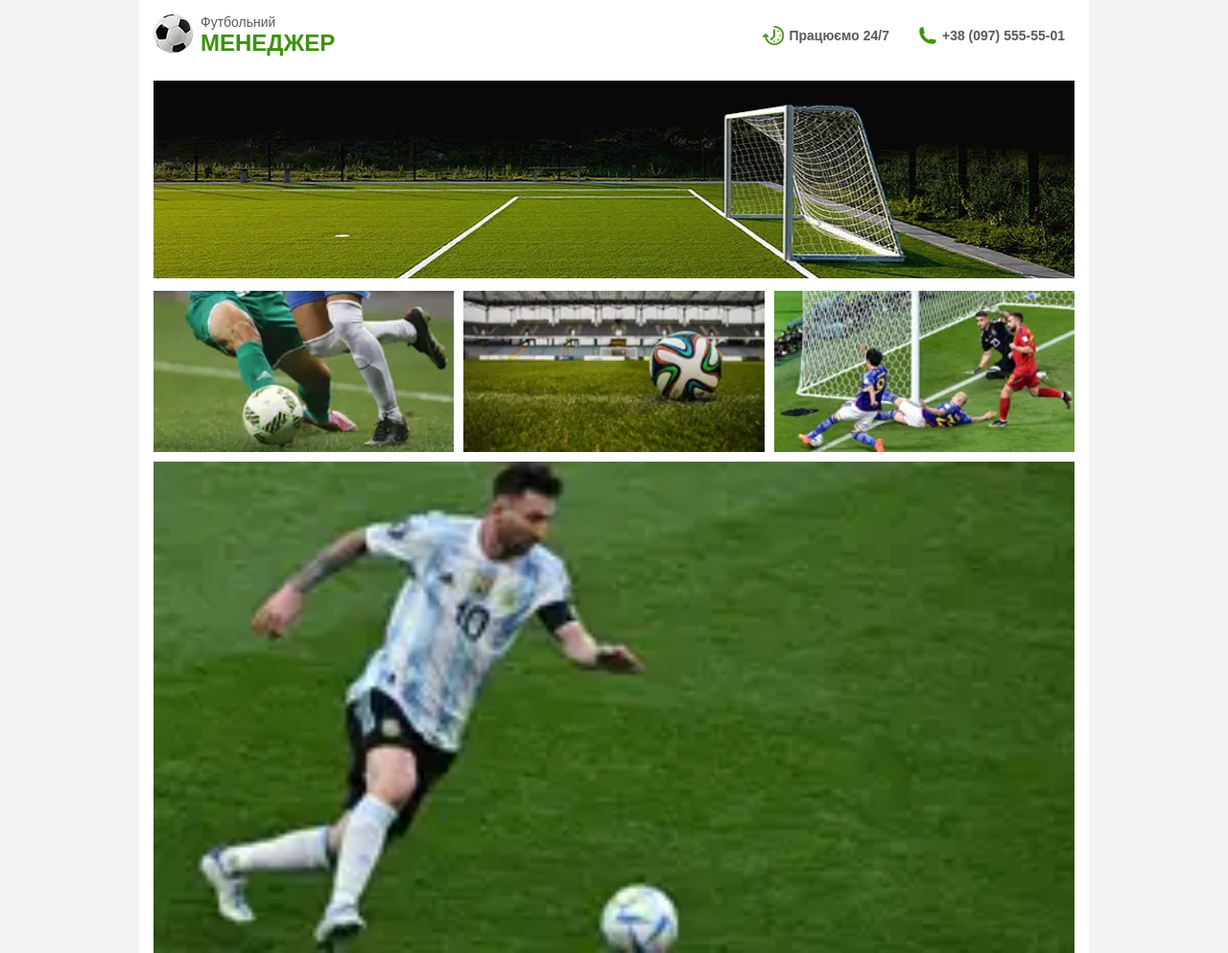
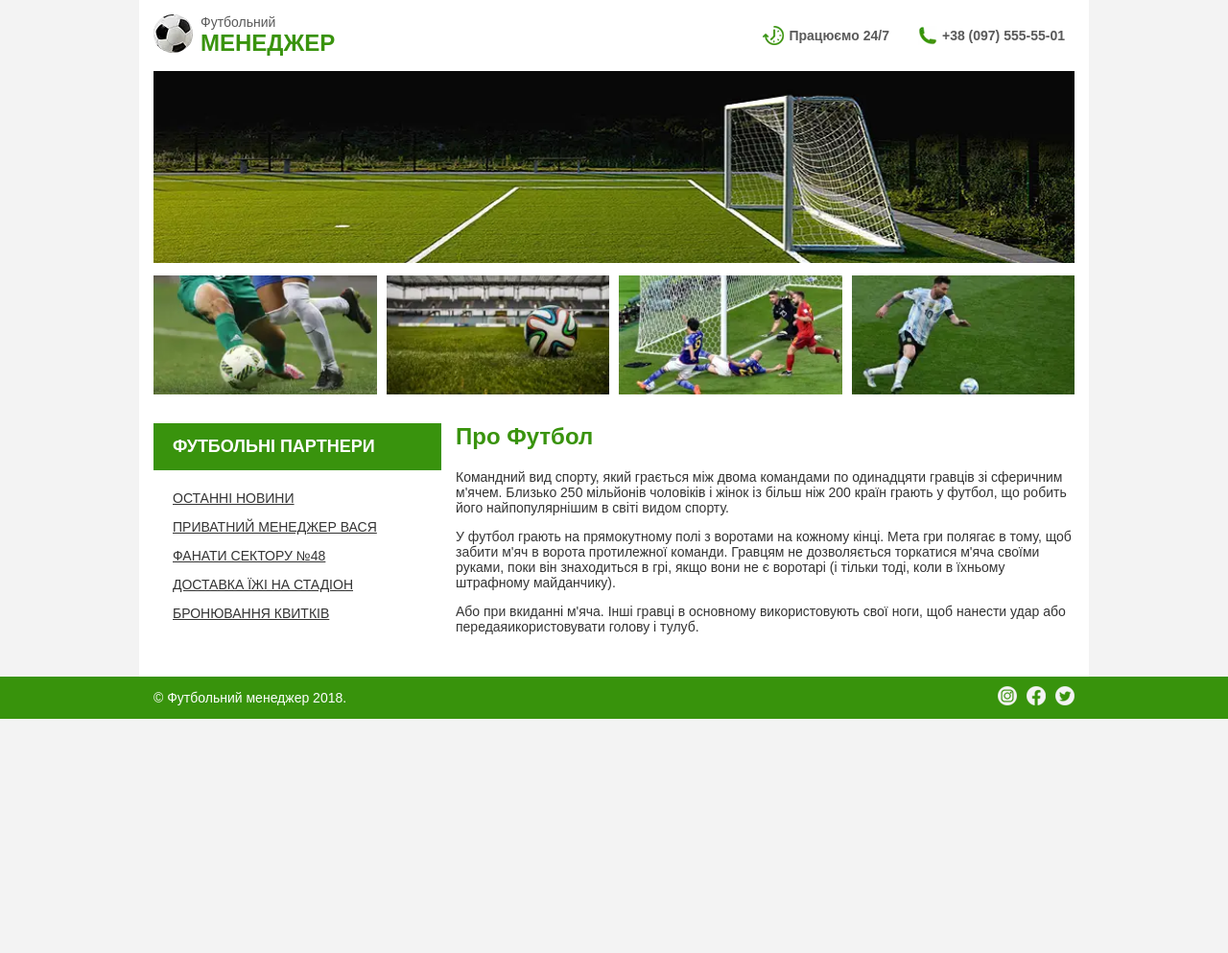
Before and after one commit to Ezik-o0/Football, a plain HTML site: page index.html in a window 1280 px wide. Shown: the top 993 px of the page at 96% size. After the commit the page ends 800 px from the top, so only its background shows below. Drawn offline with Linux system fonts and the light colour scheme.

Commit message:
football

```diff
--- a/css/style.css
+++ b/css/style.css
@@ -16,6 +16,7 @@ body{
 }
 
 .wrapper{
+    min-width: 300px;
     margin: auto;
     padding: 0 15px;
     width: 80%;
@@ -31,7 +32,7 @@ header{
 .logo{
     display: flex;
     padding-bottom: 10px;
-    padding: 15px 0;
+    padding: 15px 0 5px;
     column-gap: 8px;
 }
 
@@ -62,10 +63,13 @@ header{
 }
 
 .contacts p{
+    margin-top: 10px;
+    margin-bottom: 0;
     margin-right: 30px;
 }
 
 .contacts a{
+    margin-top: 10px;
     text-decoration: none;
 }
 
@@ -82,6 +86,9 @@ header{
 .banner{
     padding: 10px 0;
     width: 100%;
+    height: 200px;
+    object-fit: cover;
+    object-position: 70% 0;
 }
 
 .pictures{
@@ -92,7 +99,7 @@ header{
 
 .pictures img{
     margin: 0 auto;
-    flex-basis: 250px;
+    flex-basis: 225px;
     flex-grow: 1;
 }
 
@@ -101,7 +108,9 @@ main{
 }
 
 .menu{
-    width: 300px;
+    margin-right: 15px;
+    width: 30%;
+    min-width: 300px;
 }
 
 .menu b{
@@ -135,8 +144,8 @@ ul li a:hover{
 }
 
 section{
-    max-width: 100%;
-    min-width: 65%;
+    width: 65%;
+    flex: 1 0 300px;
 }
 
 section h1{
```
